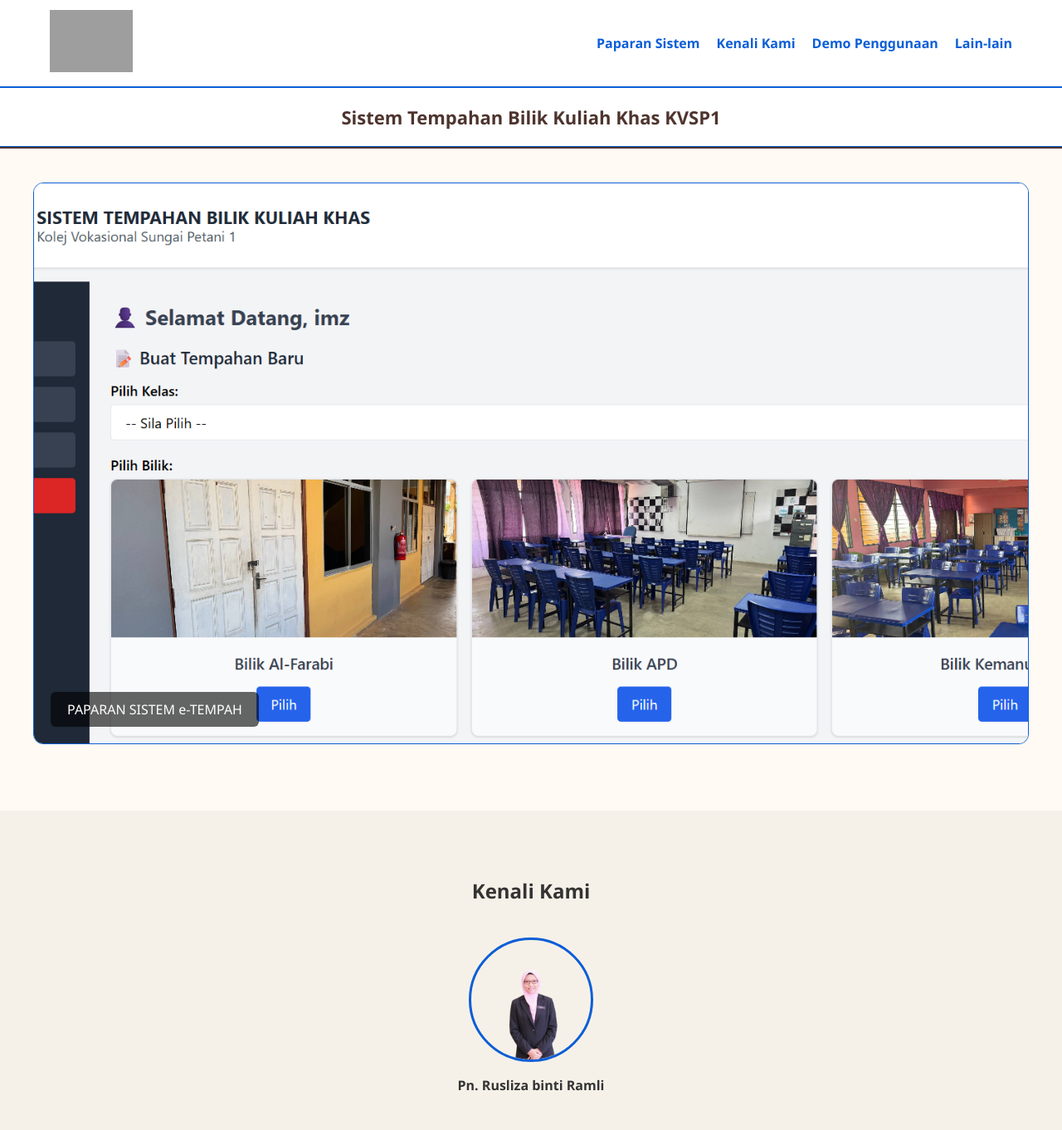
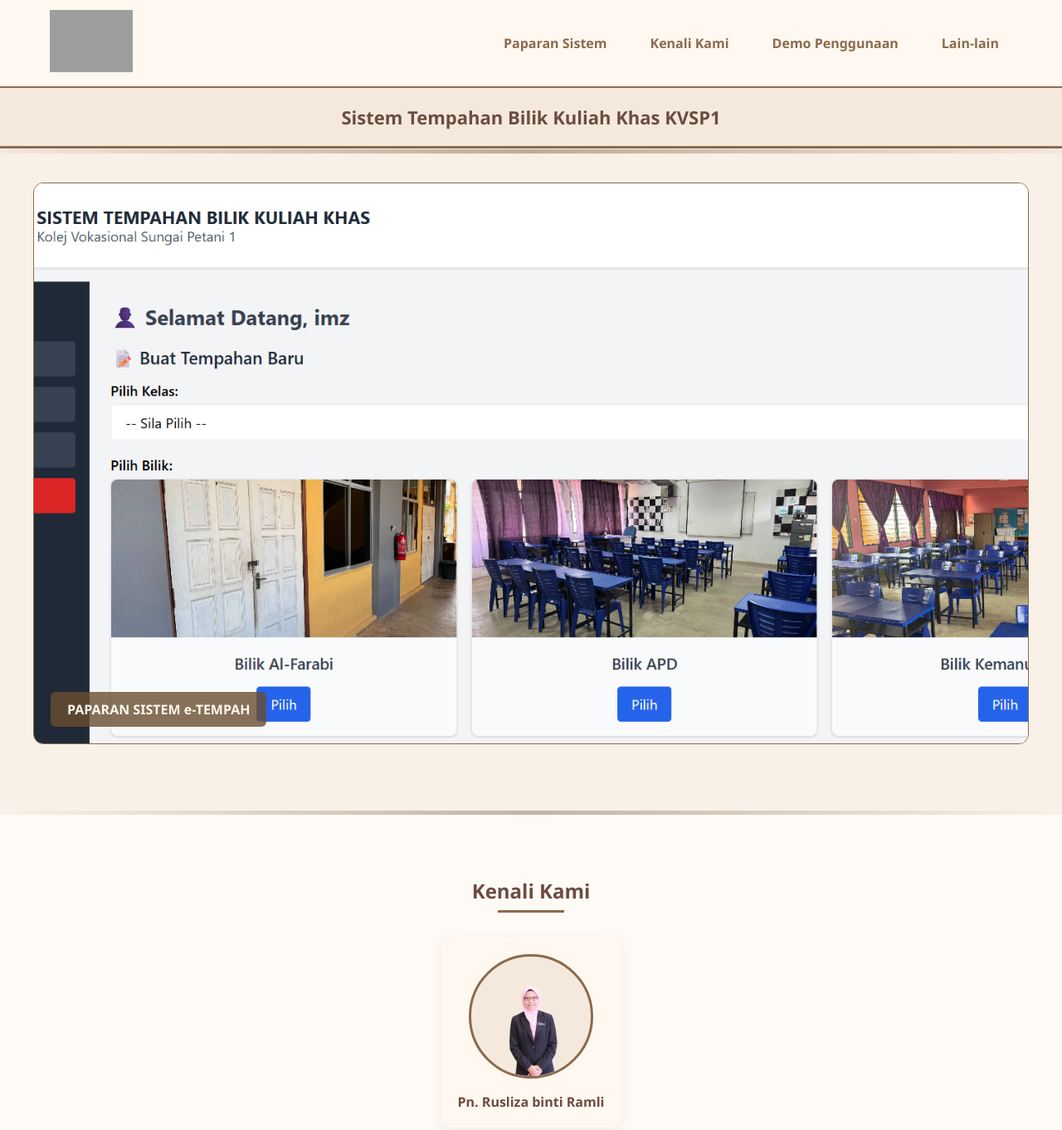
Before and after one commit to HafiyyIm/DemoPenggunaan, a plain HTML site: page DemoTempah/index.html in a window 1280 px wide. Shown: the top 1362 px of the page at 83% size. Drawn offline with Linux system fonts and the light colour scheme; grey boxes are pictures that could not be loaded.

Commit message:
Refactor CSS for improved styling and layout
Updated styles for body, header, and navigation elements. Improved overall aesthetics with new color scheme and hover effects.

```diff
--- a/DemoTempah/style.css
+++ b/DemoTempah/style.css
@@ -6,9 +6,9 @@
 }
 
 body {
-    background: #f6f1e8;
-    color: #333;
-    padding-top: 180px; /* tinggi header + tajuk */
+    background: #fefaf6; /* Cream lebih cerah */
+    color: #4a3c31; /* Coklat gelap untuk teks */
+    padding-top: 180px;
 }
 
 /* ================= HEADER ================= */
@@ -16,9 +16,10 @@ header {
     position: fixed;
     top: 0;
     width: 100%;
-    background: #ffffff;
-    border-bottom: 2px solid #4e342e;
+    background: #fff8f0; /* Cream muda */
+    border-bottom: 2px solid #8b6b4c; /* Coklat medium */
     z-index: 1000;
+    box-shadow: 0 2px 10px rgba(139, 107, 76, 0.1); /* Shadow coklat lembut */
 }
 
 .navbar {
@@ -41,18 +42,24 @@ header {
 
 .nav-links a {
     text-decoration: none;
-    color: #0b5ed7;
+    color: #8b6b4c; /* Coklat medium */
     font-weight: 600;
+    padding: 8px 16px;
+    border-radius: 4px;
+    transition: all 0.3s ease;
 }
 
 .nav-links a:hover {
-    text-decoration: underline;
+    background-color: #8b6b4c; /* Coklat medium */
+    color: #fff8f0; /* Cream muda */
+    text-decoration: none;
 }
 
 .menu-toggle {
     display: none;
     font-size: 26px;
     cursor: pointer;
+    color: #8b6b4c; /* Coklat medium */
 }
 
 /* ================= TAJUK ================= */
@@ -61,9 +68,10 @@ header {
     padding: 20px 10px;
     font-size: 22px;
     font-weight: 700;
-    color: #4e342e;
-    border-top: 2px solid #0b5ed7;
-    border-bottom: 1px solid #0b5ed7; /* nipis bawah sahaja */
+    color: #6d4c41; /* Coklat gelap */
+    border-top: 2px solid #8b6b4c; /* Coklat medium */
+    border-bottom: 1px solid #8b6b4c; /* Coklat medium */
+    background: #f5e9dd; /* Cream lebih pekat */
 }
 
 /* ================= SECTION ================= */
@@ -79,12 +87,25 @@ section {
 .section-title {
     text-align: center;
     margin-bottom: 40px;
+    color: #6d4c41; /* Coklat gelap */
+    position: relative;
+}
+
+.section-title::after {
+    content: '';
+    position: absolute;
+    bottom: -10px;
+    left: 50%;
+    transform: translateX(-50%);
+    width: 80px;
+    height: 3px;
+    background: #8b6b4c; /* Coklat medium */
 }
 
 /* ================= PAPARAN ================= */
 .paparan-full {
-    padding-top: 40px; /* jarak dari tajuk */
-     background: #fffaf3;
+    padding-top: 40px;
+    background: #f9f1e8; /* Cream lembut */
 }
 
 .paparan-container {
@@ -97,10 +118,11 @@ section {
     position: relative;
     width: 100%;
     height: 0;
-    padding-top: 56.25%;   /* 16:9 ratio */
+    padding-top: 56.25%;
     border-radius: 12px;
-    border: 1.5px solid #0b5ed7;
+    border: 1.5px solid #8b6b4c; /* Coklat medium */
     overflow: hidden;
+    background: #f5e9dd; /* Cream pekat sebagai fallback */
 }
 
 .slide {
@@ -122,10 +144,11 @@ section {
     position: absolute;
     bottom: 20px;
     left: 20px;
-    background: rgba(0,0,0,0.6);
-    color: #fff;
+    background: rgba(107, 78, 49, 0.8); /* Coklat transparen */
+    color: #fff8f0; /* Cream muda */
     padding: 10px 20px;
     border-radius: 6px;
+    font-weight: 600;
 }
 
 /* ================= KENALI ================= */
@@ -150,14 +173,24 @@ section {
 
 .kenali-item {
     text-align: center;
+    padding: 20px;
+    background: #fff8f0; /* Cream muda */
+    border-radius: 12px;
+    box-shadow: 0 4px 15px rgba(139, 107, 76, 0.1);
+    transition: transform 0.3s ease;
+}
+
+.kenali-item:hover {
+    transform: translateY(-5px);
 }
 
 .kenali-item img {
     width: 150px;
     height: 150px;
     border-radius: 50%;
-    border: 3px solid #0b5ed7;
+    border: 3px solid #8b6b4c; /* Coklat medium */
     object-fit: cover;
+    background: #f5e9dd; /* Cream pekat sebagai background gambar */
 }
 
 .kenali-item img.afif-face {
@@ -167,6 +200,7 @@ section {
 .kenali-item p {
     margin-top: 12px;
     font-weight: 600;
+    color: #6d4c41; /* Coklat gelap */
 }
 
 /* ================= VIDEO ================= */
@@ -179,7 +213,8 @@ video {
     width: 100%;
     max-width: 600px;
     border-radius: 10px;
-    border: 2px solid #ccc;
+    border: 2px solid #8b6b4c; /* Coklat medium */
+    background: #f5e9dd; /* Cream pekat */
 }
 
 /* ================= LINKS ================= */
@@ -192,23 +227,28 @@ video {
 
 .links a {
     padding: 12px 30px;
-    border: 2px solid #6d4c41;
+    border: 2px solid #8b6b4c; /* Coklat medium */
     border-radius: 8px;
     text-decoration: none;
-   color: #6d4c41;
+    color: #8b6b4c; /* Coklat medium */
     font-weight: 600;
+    background: #fff8f0; /* Cream muda */
+    transition: all 0.3s ease;
+    min-width: 250px;
+    text-align: center;
 }
 
 .links a:hover {
-   background: #6d4c41;
-    color: #fff;
+    background: #8b6b4c; /* Coklat medium */
+    color: #fff8f0; /* Cream muda */
+    transform: scale(1.05);
 }
 
 /* ================= MOBILE ================= */
 @media (max-width: 768px) {
-
     body {
         padding-top: 220px;
+        background: #fefaf6; /* Cream cerah */
     }
 
     .menu-toggle {
@@ -221,18 +261,46 @@ video {
         top: 60px;
         left: 0;
         width: 100%;
-        background: #fff;
+        background: #fff8f0; /* Cream muda */
         flex-direction: column;
-        border-top: 1px solid #ddd;
+        border-top: 1px solid #8b6b4c; /* Coklat medium */
+        padding: 10px 0;
+        box-shadow: 0 5px 15px rgba(139, 107, 76, 0.1);
     }
 
     .nav-links a {
         padding: 14px;
         text-align: center;
+        margin: 0 10px;
+        border: 1px solid #e8d5c4;
     }
 
     .kenali-bottom {
         flex-direction: column;
         gap: 40px;
     }
+
+    .kenali-item {
+        padding: 15px;
+    }
+
+    .links a {
+        min-width: 200px;
+    }
 }
+
+/* Tambahan: Gradient background untuk kesan menarik */
+#paparan, #kenali, #demo, #lain {
+    position: relative;
+}
+
+#paparan::before, #kenali::before, #demo::before, #lain::before {
+    content: '';
+    position: absolute;
+    top: 0;
+    left: 0;
+    right: 0;
+    height: 5px;
+    background: linear-gradient(90deg, #f5e9dd, #8b6b4c, #f5e9dd);
+    opacity: 0.5;
+}
```
